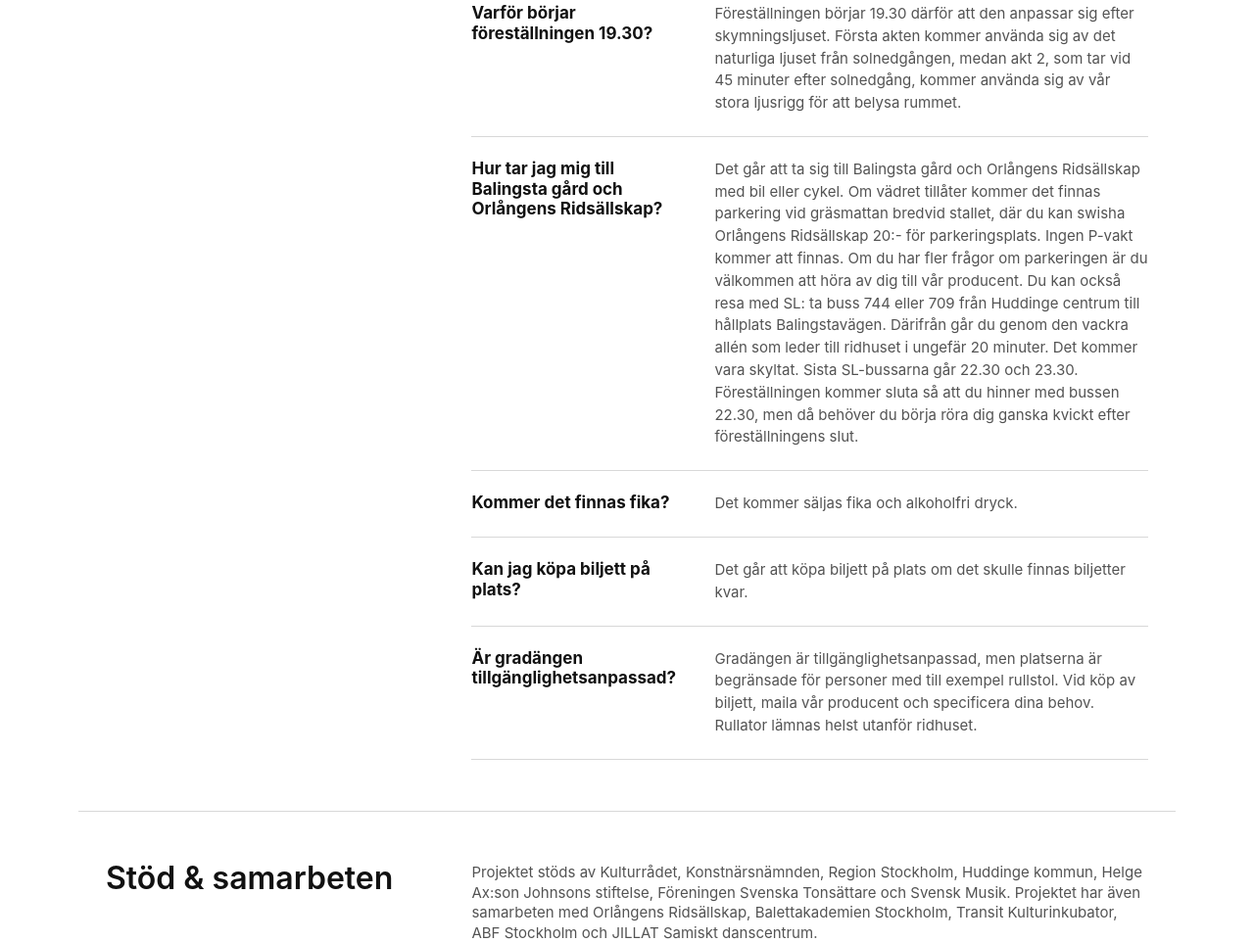
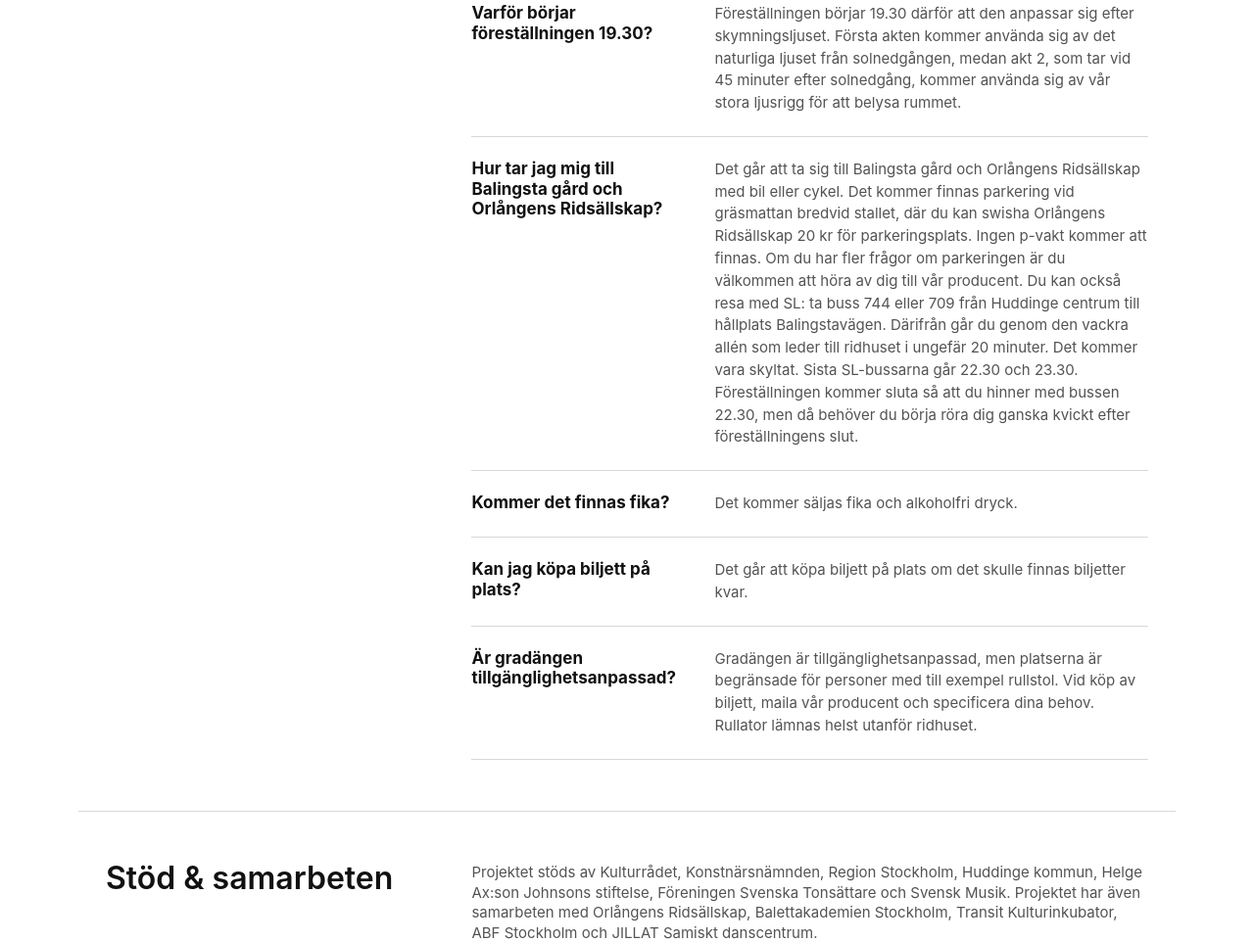
Before and after one commit to supercat961/hastoperan_git, a plain HTML site: page index.html in a window 1280 px wide. Shown: the part 2776-3738 px from the top of the page at 98% size. Drawn offline with Linux system fonts and the light colour scheme.

Commit message:
Update index.html

```diff
--- a/index.html
+++ b/index.html
@@ -1193,7 +1193,7 @@
 
             <article class="faq-item">
               <h3>Hur tar jag mig till Balingsta gård och Orlångens Ridsällskap?</h3>
-              <p>Det går att ta sig till Balingsta gård och Orlångens Ridsällskap med bil eller cykel. Om vädret tillåter kommer det finnas parkering vid gräsmattan bredvid stallet, där du kan swisha Orlångens Ridsällskap 20:- för parkeringsplats. Ingen P-vakt kommer att finnas. Om du har fler frågor om parkeringen är du välkommen att höra av dig till vår producent. Du kan också resa med SL: ta buss 744 eller 709 från Huddinge centrum till hållplats Balingstavägen. Därifrån går du genom den vackra allén som leder till ridhuset i ungefär 20 minuter. Det kommer vara skyltat. Sista SL-bussarna går 22.30 och 23.30. Föreställningen kommer sluta så att du hinner med bussen 22.30, men då behöver du börja röra dig ganska kvickt efter föreställningens slut.</p>
+              <p>Det går att ta sig till Balingsta gård och Orlångens Ridsällskap med bil eller cykel. Det kommer finnas parkering vid gräsmattan bredvid stallet, där du kan swisha Orlångens Ridsällskap 20 kr för parkeringsplats. Ingen p-vakt kommer att finnas. Om du har fler frågor om parkeringen är du välkommen att höra av dig till vår producent. Du kan också resa med SL: ta buss 744 eller 709 från Huddinge centrum till hållplats Balingstavägen. Därifrån går du genom den vackra allén som leder till ridhuset i ungefär 20 minuter. Det kommer vara skyltat. Sista SL-bussarna går 22.30 och 23.30. Föreställningen kommer sluta så att du hinner med bussen 22.30, men då behöver du börja röra dig ganska kvickt efter föreställningens slut.</p>
             </article>
 
             <article class="faq-item">
```
